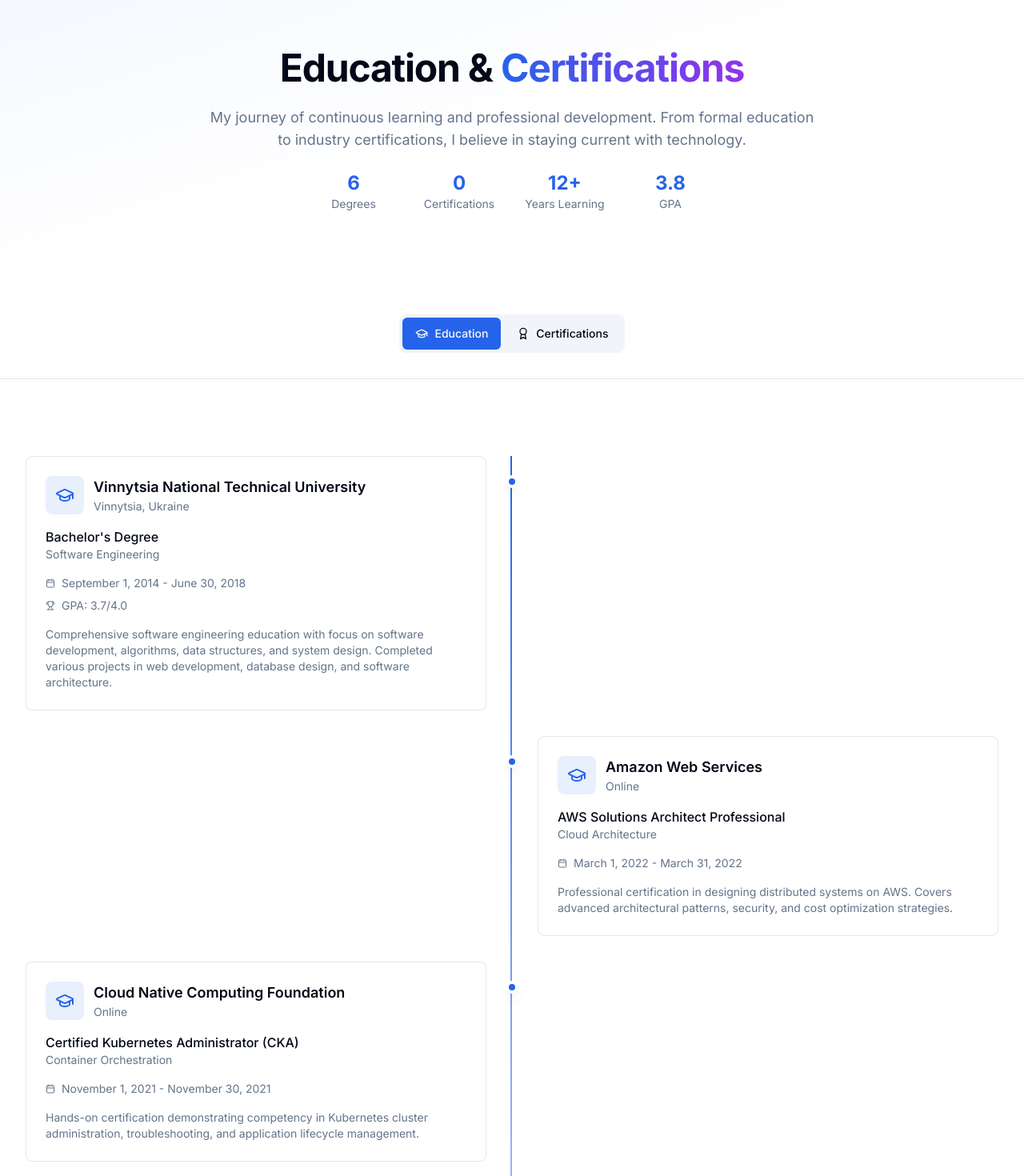
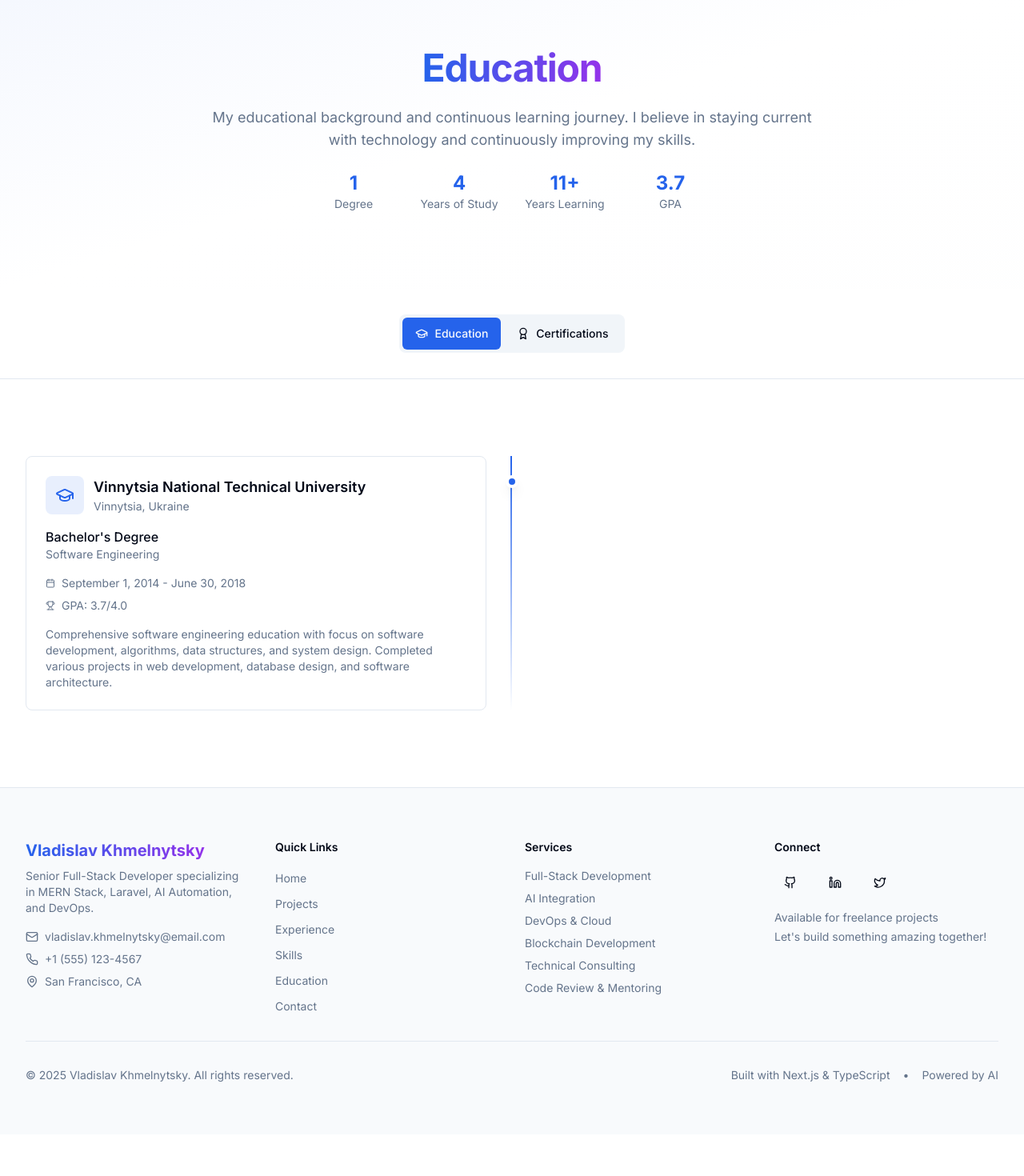
Before and after one commit to darktomcat119/my_portfolioV3, a Next.js app: page /education in a window 1280 px wide. Shown: the part 100-1570 px from the top of the page at 80% size. After the commit the page ends 1518 px from the top, so only its background shows below. Built offline with nearby package versions, Linux system fonts and the light colour scheme.

Commit message:
fix:updated

```diff
--- a/src/components/pages/education-page.tsx
+++ b/src/components/pages/education-page.tsx
@@ -92,7 +92,7 @@ export function EducationPage() {
 
   const totalCertifications = certifications.length
   const currentYear = new Date().getFullYear()
-  const yearsOfLearning = currentYear - 2013 // Since first education entry
+  const yearsOfLearning = currentYear - 2014 // Since first education entry
 
   return (
     <div className="min-h-screen">
@@ -106,29 +106,29 @@ export function EducationPage() {
             transition={{ duration: 0.6 }}
           >
             <h1 className="text-4xl font-bold tracking-tight sm:text-5xl">
-              Education & <span className="gradient-text">Certifications</span>
+              <span className="gradient-text">Education</span>
             </h1>
             <p className="text-lg text-muted-foreground max-w-3xl mx-auto">
-              My journey of continuous learning and professional development.
-              From formal education to industry certifications, I believe in staying current with technology.
+              My educational background and continuous learning journey.
+              I believe in staying current with technology and continuously improving my skills.
             </p>
 
             {/* Quick Stats */}
             <div className="grid grid-cols-2 gap-4 max-w-lg mx-auto sm:grid-cols-4">
               <div className="text-center">
                 <div className="text-2xl font-bold text-primary">{educationItems.length}</div>
-                <div className="text-sm text-muted-foreground">Degrees</div>
+                <div className="text-sm text-muted-foreground">Degree</div>
               </div>
               <div className="text-center">
-                <div className="text-2xl font-bold text-primary">{totalCertifications}</div>
-                <div className="text-sm text-muted-foreground">Certifications</div>
+                <div className="text-2xl font-bold text-primary">4</div>
+                <div className="text-sm text-muted-foreground">Years of Study</div>
               </div>
               <div className="text-center">
                 <div className="text-2xl font-bold text-primary">{yearsOfLearning}+</div>
                 <div className="text-sm text-muted-foreground">Years Learning</div>
               </div>
               <div className="text-center">
-                <div className="text-2xl font-bold text-primary">3.8</div>
+                <div className="text-2xl font-bold text-primary">3.7</div>
                 <div className="text-sm text-muted-foreground">GPA</div>
               </div>
             </div>
--- a/src/data/education.json
+++ b/src/data/education.json
@@ -11,60 +11,5 @@
     "gpa": "3.7/4.0",
     "location": "Vinnytsia, Ukraine",
     "website": "https://vntu.edu.ua"
-  },
-  {
-    "id": "cert-aws-solutions-architect",
-    "institution": "Amazon Web Services",
-    "degree": "AWS Solutions Architect Professional",
-    "field": "Cloud Architecture",
-    "startDate": "2022-03-01",
-    "endDate": "2022-03-31",
-    "current": false,
-    "description": "Professional certification in designing distributed systems on AWS. Covers advanced architectural patterns, security, and cost optimization strategies.",
-    "location": "Online"
-  },
-  {
-    "id": "cert-kubernetes-admin",
-    "institution": "Cloud Native Computing Foundation",
-    "degree": "Certified Kubernetes Administrator (CKA)",
-    "field": "Container Orchestration",
-    "startDate": "2021-11-01",
-    "endDate": "2021-11-30",
-    "current": false,
-    "description": "Hands-on certification demonstrating competency in Kubernetes cluster administration, troubleshooting, and application lifecycle management.",
-    "location": "Online"
-  },
-  {
-    "id": "cert-ai-ml",
-    "institution": "Stanford University",
-    "degree": "Machine Learning Specialization",
-    "field": "Artificial Intelligence",
-    "startDate": "2022-06-01",
-    "endDate": "2022-09-30",
-    "current": false,
-    "description": "Comprehensive machine learning course covering supervised and unsupervised learning, neural networks, and deep learning applications.",
-    "location": "Online"
-  },
-  {
-    "id": "cert-blockchain",
-    "institution": "ConsenSys Academy",
-    "degree": "Blockchain Developer Bootcamp",
-    "field": "Blockchain Development",
-    "startDate": "2021-01-01",
-    "endDate": "2021-04-30",
-    "current": false,
-    "description": "Intensive bootcamp covering Ethereum development, smart contracts, DeFi protocols, and Web3 integration.",
-    "location": "Online"
-  },
-  {
-    "id": "cert-devops",
-    "institution": "Linux Foundation",
-    "degree": "DevOps Engineer Certification",
-    "field": "DevOps",
-    "startDate": "2020-08-01",
-    "endDate": "2020-11-30",
-    "current": false,
-    "description": "Comprehensive DevOps certification covering CI/CD, infrastructure automation, monitoring, and security practices.",
-    "location": "Online"
   }
 ]
```
